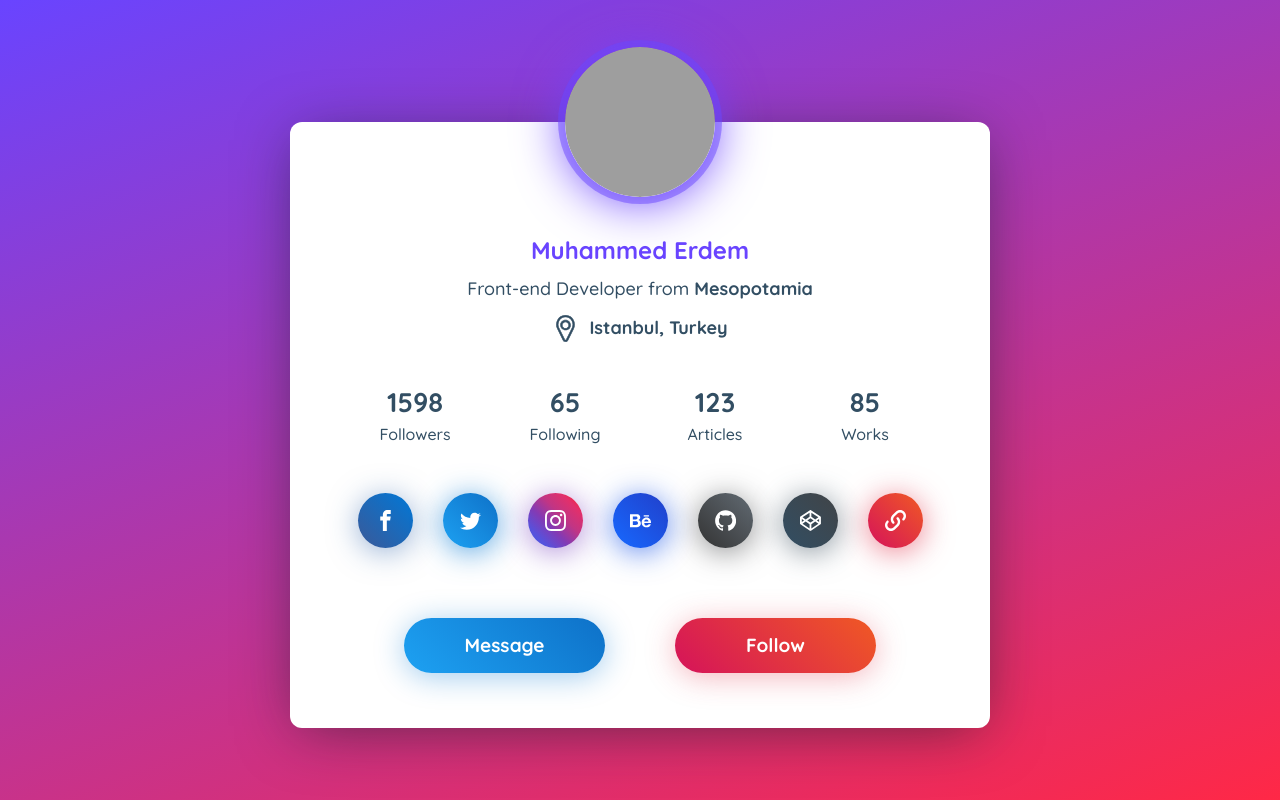
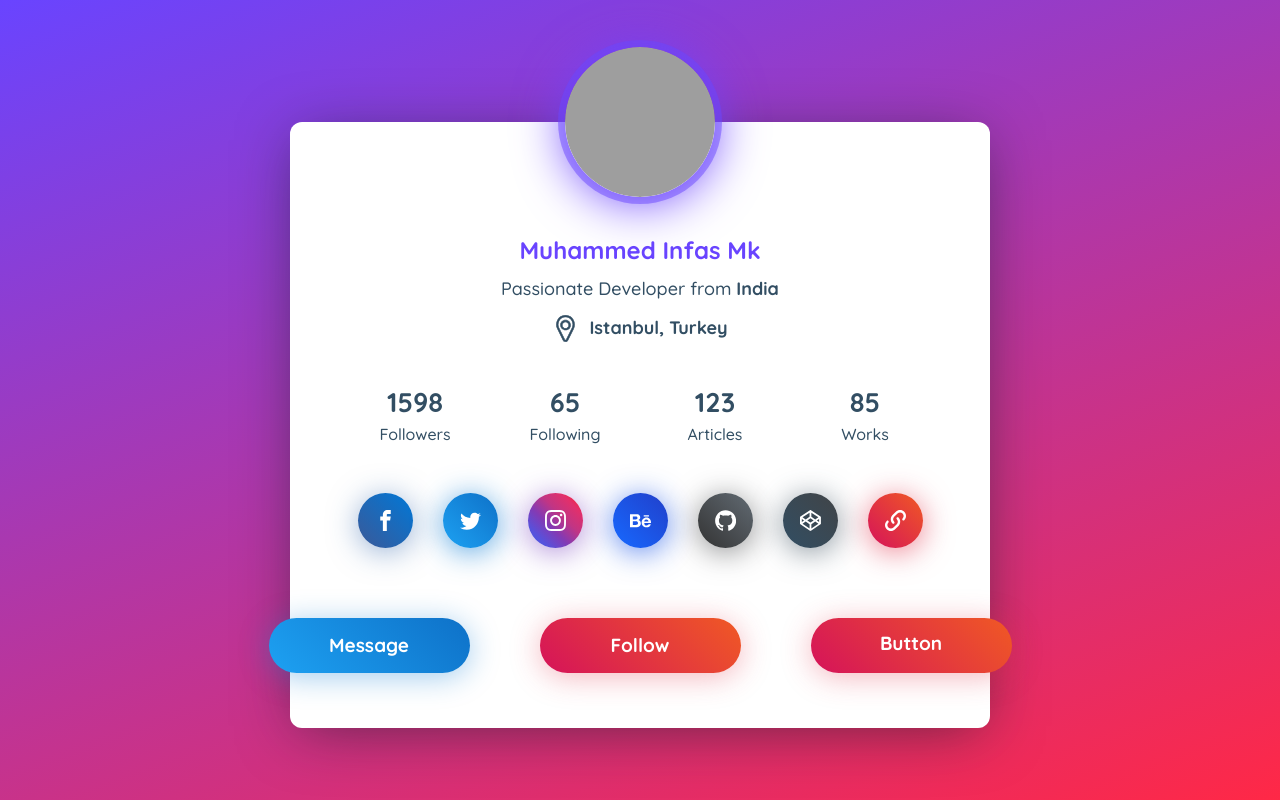
Before and after one commit to infasmk/about.hh, a plain HTML site: page index.html in a window 1280 px wide. Drawn offline with nearby package versions, Linux system fonts and the light colour scheme; grey boxes are pictures that could not be loaded.

Commit message:
Add files via upload

```diff
--- a/index.html
+++ b/index.html
@@ -17,8 +17,8 @@
     </div>
 
     <div class="profile-card__cnt js-profile-cnt">
-      <div class="profile-card__name">Muhammed Erdem</div>
-      <div class="profile-card__txt">Front-end Developer from <strong>Mesopotamia</strong></div>
+      <div class="profile-card__name">Muhammed Infas Mk </div>
+      <div class="profile-card__txt"> Passionate Developer from <strong>India</strong></div>
       <div class="profile-card-loc">
         <span class="profile-card-loc__icon">
           <svg class="icon"><use xlink:href="#icon-location"></use></svg>
@@ -98,7 +98,10 @@
 
       <div class="profile-card-ctr">
         <button class="profile-card__button button--blue js-message-btn">Message</button>
-        <button class="profile-card__button button--orange">Follow</button>
+        <button href="https://codepen.io/JavaScriptJunkie" class="profile-card__button button--orange">Follow</button>
+
+<a href="http://www.facebook.com/codingandstuff" class="profile-card__button button--orange" target="_blank">Button</a>
+
       </div>
     </div>
 
```
